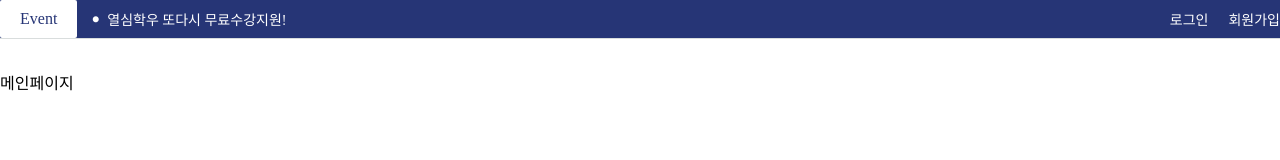
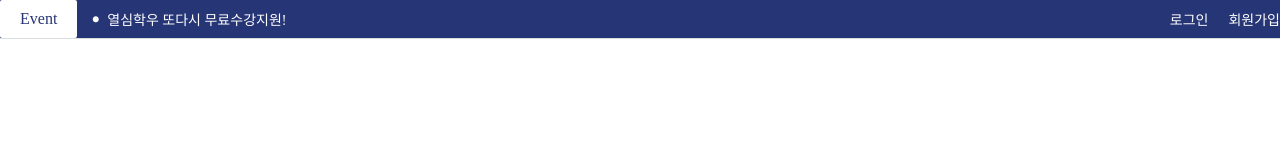
Before and after one commit to SnowsFE/Korea, a React (Create React App) app in the folder Client/: page / in a window 1280 px wide. Shown: the top 160 px of the page. Built offline with nearby package versions, Linux system fonts and the light colour scheme; a web font is replaced by a local one.

Commit message:
교육원 틀

```diff
--- a/Client/src/components/Board/SortOptions.jsx
+++ b/Client/src/components/Board/SortOptions.jsx
@@ -1,2 +1,2 @@
-// 정렬 옵션 컴포넌트
+// 정렬 옵션 컴포넌트 : 공지사항 -
 // 최신, 인기, TOP 10
--- a/Client/src/pages/Home.jsx
+++ b/Client/src/pages/Home.jsx
@@ -4,7 +4,7 @@ import styled from "styled-components";
 const Home = () => {
   return (
     <Section>
-      <div>메인페이지</div>
+      <Body></Body>
     </Section>
   );
 };
@@ -14,3 +14,5 @@ export default Home;
 const Section = styled.div`
   width: 100%;
 `;
+
+const Body = styled.div``;
```
Also changed, not shown: Client/src/pages/Notice/page.jsx (added, +14 -0 lines), Client/public/manifest.json.
